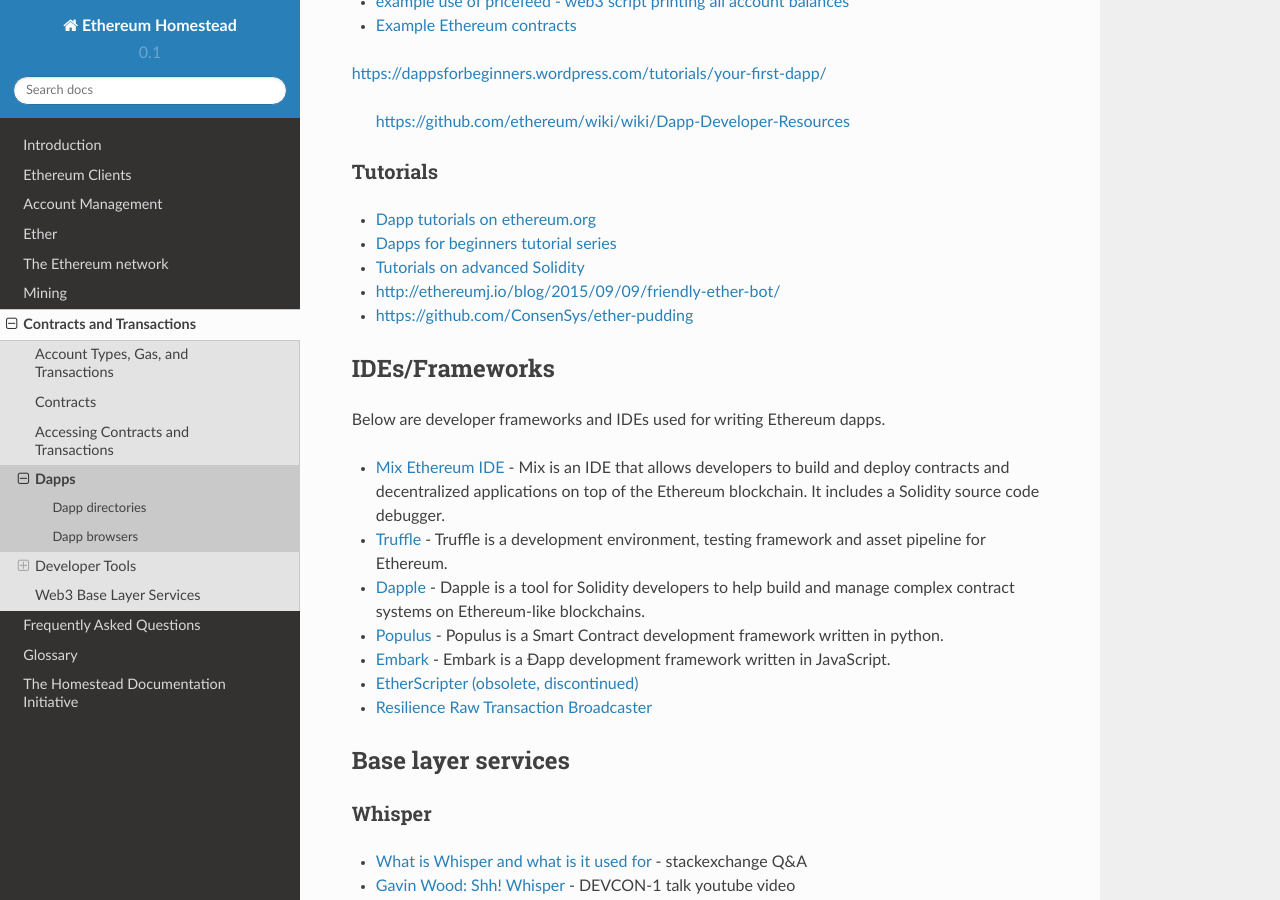
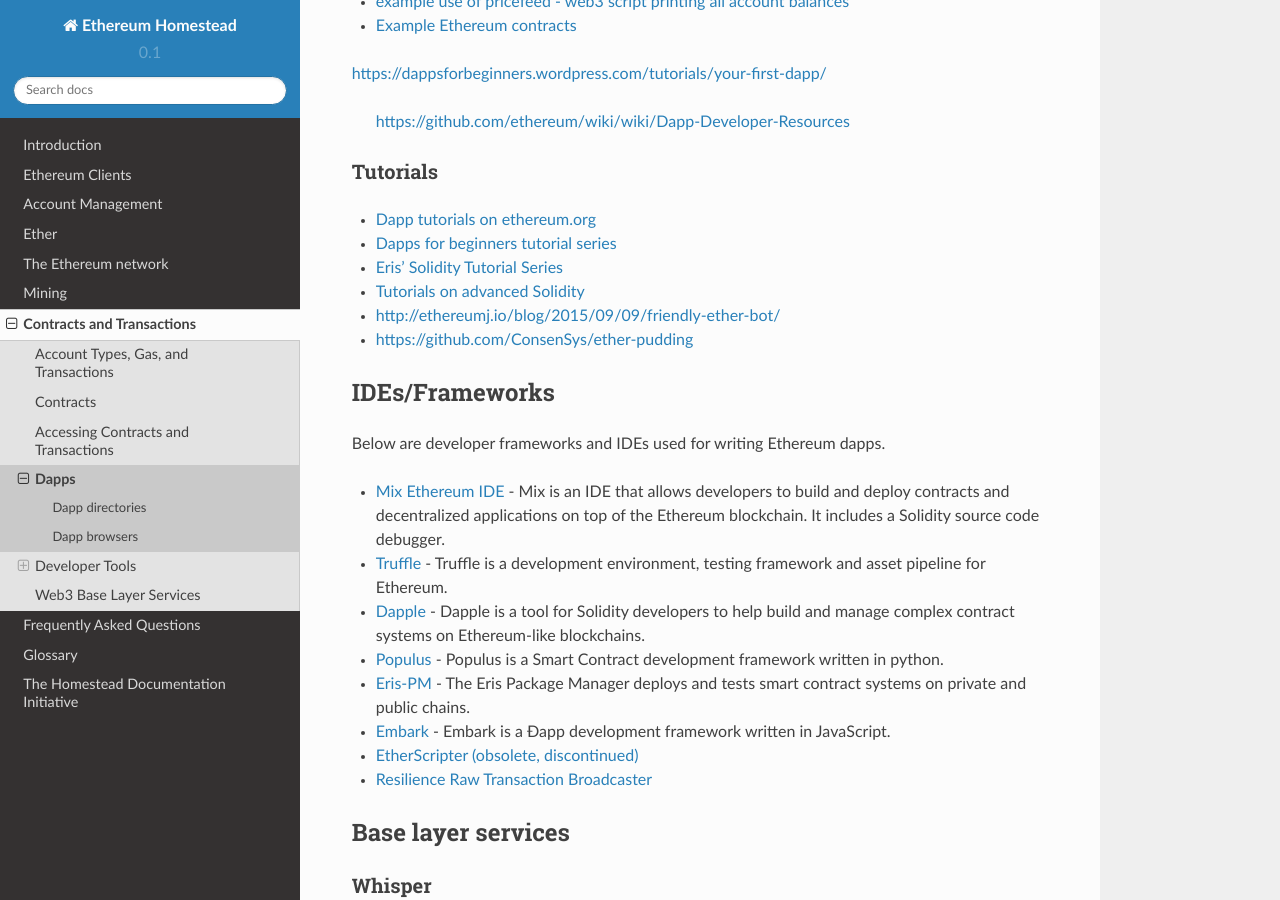
Before and after one commit to ethereum/homestead-guide, a Sphinx documentation site: the page built from source/contracts-and-transactions/developer-tools.rst, in a window 1280 px wide and 900 px high, scrolled down 1990 px. Built offline with Sphinx 7.4.7 and the Read the Docs theme 2.0.0, drawn with Linux system fonts in a browser that asks for light colours.

Commit message:
Update developer-tools.rst

```diff
--- a/source/contracts-and-transactions/developer-tools.rst
+++ b/source/contracts-and-transactions/developer-tools.rst
@@ -82,6 +82,7 @@
 
 * `Dapp tutorials on ethereum.org <https://ethereum.org>`_
 * `Dapps for beginners tutorial series <https://dappsforbeginners.wordpress.com/>`_
+* `Eris' Solidity Tutorial Series <https://docs.erisindustries.com/tutorials/solidity/>`_
 * `Tutorials on advanced Solidity <https://github.com/androlo/solidity-workshop>`_
 * http://ethereumj.io/blog/2015/09/09/friendly-ether-bot/
 * https://github.com/ConsenSys/ether-pudding
@@ -96,6 +97,7 @@
 * `Truffle <https://github.com/ConsenSys/truffle>`__ - Truffle is a development environment, testing framework and asset pipeline for Ethereum.
 * `Dapple <https://github.com/nexusdev/dapple>`__ - Dapple is a tool for Solidity developers to help build and manage complex contract systems on Ethereum-like blockchains.
 * `Populus <http://populus.readthedocs.org/en/latest/>`__ - Populus is a Smart Contract development framework written in python.
+* `Eris-PM <https://docs.erisindustries.com/documentation/eris-package-manager/>`__ - The Eris Package Manager deploys and tests smart contract systems on private and public chains.
 * `Embark <https://iurimatias.github.io/embark-framework/>`__ - Embark is a Ðapp development framework written in JavaScript.
 * `EtherScripter \(obsolete, discontinued\) <http://etherscripter.com/0-5-1/>`_
 * `Resilience Raw Transaction Broadcaster <https://github.com/resilience-me/broadcaster/>`_
```
